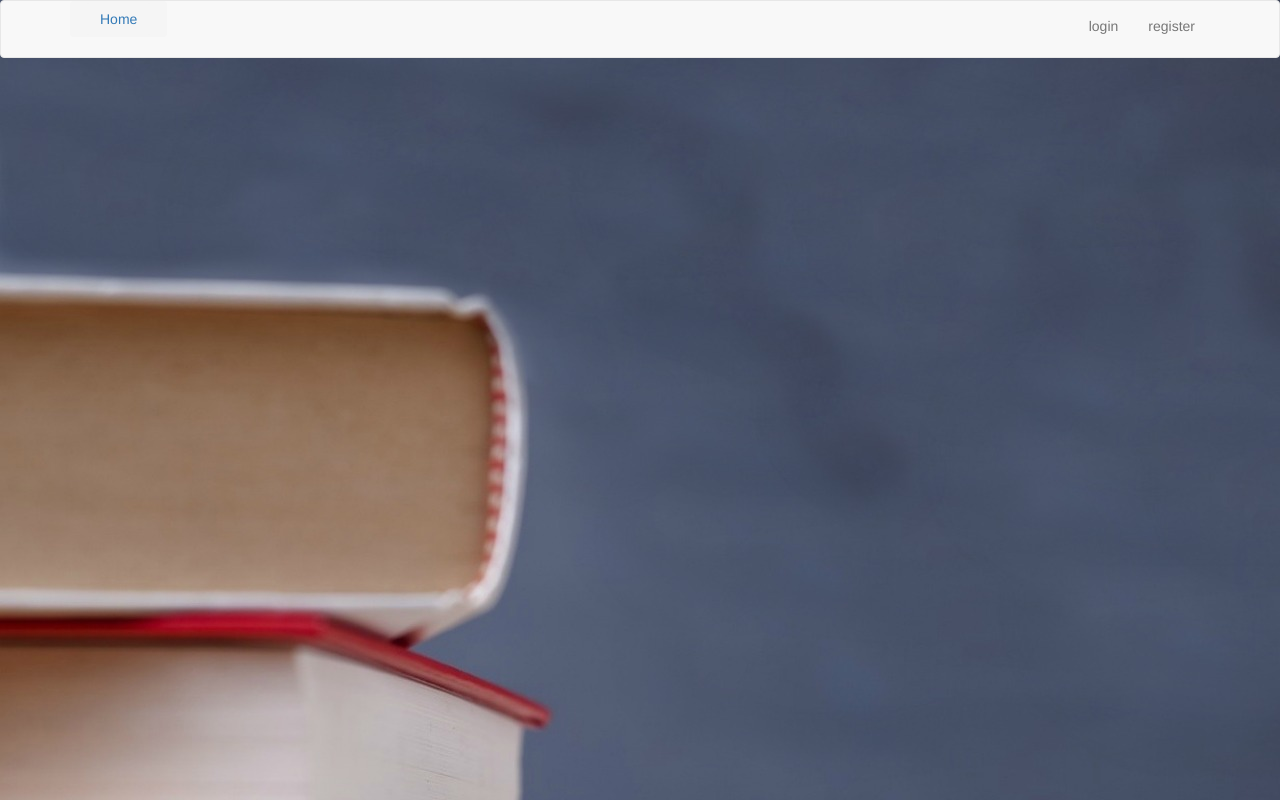
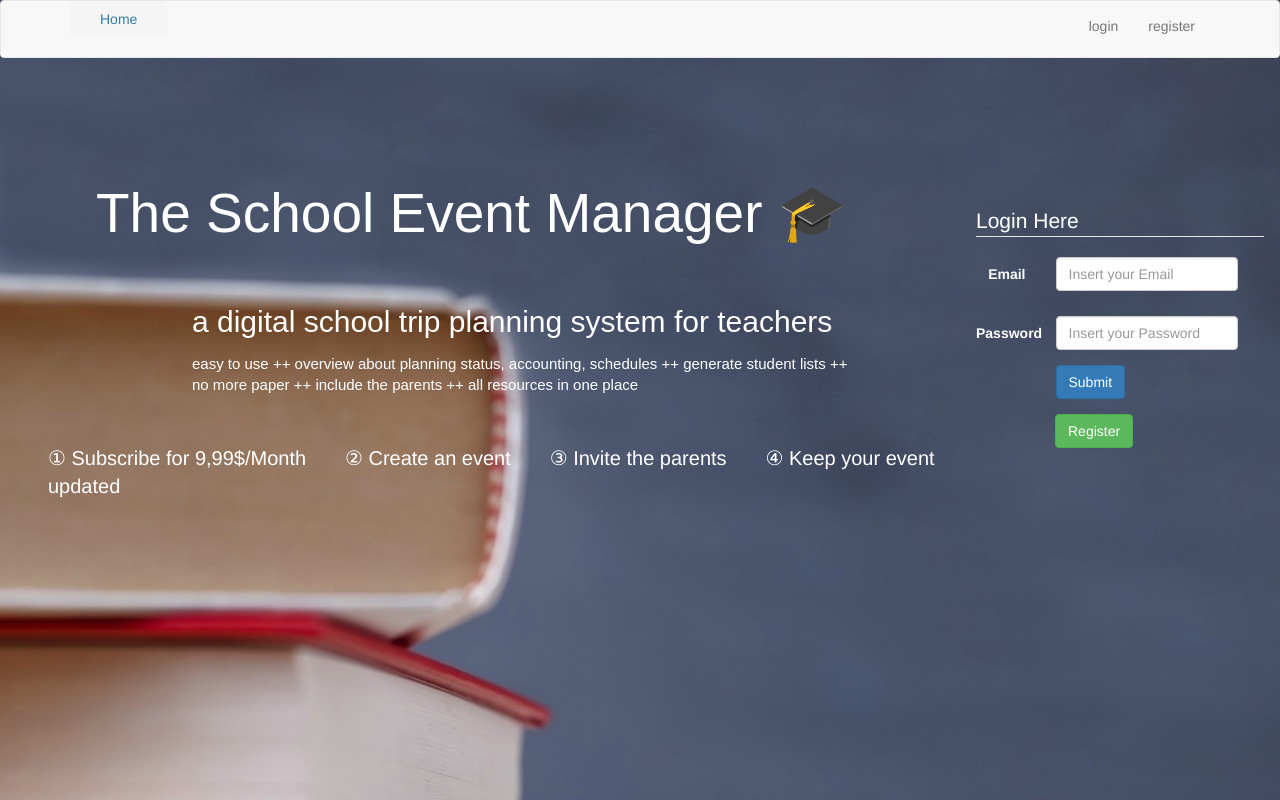
Before and after one commit to shyamTum15/SEBA17_Team_58, an Angular app in the folder SEBA-frontend/: page /start in a window 1280 px wide. Before the commit this address led to /. Built offline with nearby package versions, Linux system fonts and the light colour scheme.

Commit message:
added startpage presenting the business model, some minor design changes

```diff
--- a/SEBA-frontend/src/app/add/add.component.html
+++ b/SEBA-frontend/src/app/add/add.component.html
@@ -1,4 +1,4 @@
-
+<div class="container">
 <div class="panel panel-default">
   <div class="panel-heading">Event Entry Form : You can add an Event's detail information here.</div>
   <div class="panel-body">
@@ -40,3 +40,4 @@
 
   </div>
 </div>
+</div>
--- a/SEBA-frontend/src/app/app-routing.module.ts
+++ b/SEBA-frontend/src/app/app-routing.module.ts
@@ -22,11 +22,12 @@ import 'rxjs/add/operator/startWith';
 import {BehaviorSubject} from 'rxjs/BehaviorSubject';
 import { Injectable } from "@angular/core";
 import { Inject } from "@angular/core";
+import {StartPageComponent} from './startpage/startpage.component';
 // import {Http} from 'angular2/http';
 
 const routes:Routes = [
   // {path:'',redirectTo:'/home', pathMatch:'full'},
-  {path:'',redirectTo:'/login', pathMatch:'full'},
+  {path:'',redirectTo:'/start', pathMatch:'full'},
   {path:'register', component:RegisterComponent},
   {path:'home', component:HomeComponent},
   {path:'login', component:LoginComponent},
@@ -35,7 +36,8 @@ const routes:Routes = [
   {path:'show/:id', component:ShowComponent},
   {path:'show-user/:id', component:ShowUserComponent},
   {path:'send-event/:id', component:SendEventComponent},
-  {path:'eventoverview/:id', component:EventOverviewComponent}
+  {path:'eventoverview/:id', component:EventOverviewComponent},
+  {path:'start', component:StartPageComponent}
   ];
 
 @Injectable()
--- a/SEBA-frontend/src/app/app.component.html
+++ b/SEBA-frontend/src/app/app.component.html
@@ -1,5 +1,5 @@
 <app-navbar></app-navbar>
-<div class="container">
+<div>
   <router-outlet>
 
   </router-outlet>
--- a/SEBA-frontend/src/app/edit/edit.component.html
+++ b/SEBA-frontend/src/app/edit/edit.component.html
@@ -1,4 +1,4 @@
-
+<div class="container">
 <div class="panel panel-default">
   <div class="panel-heading">Event Entry Form : You can add an Event's detail information here.</div>
   <div class="panel-body">
@@ -40,3 +40,4 @@
 
   </div>
 </div>
+</div>
--- a/SEBA-frontend/src/app/home/home.component.html
+++ b/SEBA-frontend/src/app/home/home.component.html
@@ -1,3 +1,4 @@
+<div class="container">
 <table class="table table-hover" *ngIf="appglobals.getUserGlobal()">
 		  <thead>
 			<tr>
@@ -22,3 +23,4 @@
 			 </tr>
 		  </tbody>
 		</table>
+</div>
--- a/SEBA-frontend/src/app/login/login.component.css
+++ b/SEBA-frontend/src/app/login/login.component.css
@@ -1,3 +1,7 @@
 legend{
   color: white;
 }
+
+.container {
+  max-width: 90%;
+}
--- a/SEBA-frontend/src/app/login/login.component.html
+++ b/SEBA-frontend/src/app/login/login.component.html
@@ -8,13 +8,13 @@
         <form id="registrationForm" class="form-horizontal" (submit)="authenticateUser()" data-toggle="validator" role="form" ng-submit="form.$valid && submit()">
 <fieldset>
 
-<!-- Form Name -->
+<!-- Form Name-->
 <legend>Login Here</legend>
 
 <!-- Text input-->
 <div class="form-group">
-  <label class="col-md-4 control-label" for="email">Email</label>
-  <div class="col-md-4">
+  <label class="col-md-3 control-label" for="email">Email</label>
+  <div class="col-md-8">
   <input id="email" name="email" required placeholder="Insert your Email" class="form-control input-md" type="email" [(ngModel)]="model.email" #email="ngModel" pattern="[A-Za-z0-9._%+-]+@[A-Za-z0-9.-]+\.[A-Za-z]{1,63}$">
   <div *ngIf="email.errors && (email.dirty || email.touched)" class="alert alert-danger">
   	<div [hidden]="!email.errors.required">
@@ -30,8 +30,8 @@
 
 <!-- Text input-->
 <div class="form-group">
-  <label class="col-md-4 control-label" for="password">Password</label>
-  <div class="col-md-4">
+  <label class="col-md-3 control-label" for="password">Password</label>
+  <div class="col-md-8">
   <input id="password" name="password" placeholder="Insert your Password" class="form-control input-md" type="password" [(ngModel)]="model.password" required #password="ngModel" minlength="4">
   <div *ngIf="password.errors && (password.dirty || password.touched)" class="alert alert-danger">
   	<div [hidden]="!password.errors.required">
@@ -46,8 +46,8 @@
 
 <!-- Button -->
 <div class="form-group">
-  <label class="col-md-4 control-label" for="singlebutton"> </label>
-  <div class="col-md-4">
+  <label class="col-md-3 control-label" for="singlebutton"> </label>
+  <div class="col-md-8">
     <button type="submit" id="singlebutton" name="singlebutton" class="btn btn-primary">Submit</button>
   </div>
 </div>
--- a/SEBA-frontend/src/app/show/show.component.html
+++ b/SEBA-frontend/src/app/show/show.component.html
@@ -1,3 +1,4 @@
+<div class="container">
 <div class="panel panel-default" *ngIf=event>
   <div class="panel-heading">Event detail Form : You can see the detail information of an Event in this page.</div>
   <div class="panel-body">
@@ -44,3 +45,4 @@
 
   </div>
 </div>
+</div>
--- /dev/null
+++ b/SEBA-frontend/src/app/startpage/startpage.component.css
@@ -0,0 +1,58 @@
+
+.container {
+  padding-right: 0 !important;
+  padding-left: 0 !important;
+  margin-right: 0 !important;
+  margin-left: 0 !important;
+  width: 100%;
+  float: right;
+}
+
+.row {
+  padding: 0px !important;
+  margin: 0px !important;
+}
+
+.col-md-3, .col-md-6, .col-md-9 {
+  padding-right: 0 !important;
+  padding-left: 0 !important;
+  margin-right: 0 !important;
+  margin-left: 0 !important;
+}
+
+#headline {
+font-size: 55px;
+font-family: sans-serif;
+padding-left: 10%;
+padding-top: 10%;
+font-weight: lighter;
+}
+
+#belowHeadline{
+  font-size: 30px;
+  font-family: sans-serif;
+  padding-left: 20%;
+  padding-top: 5%;
+  font-weight: lighter;
+}
+
+#features {
+  font-size: 15px;
+  font-family: sans-serif;
+  padding-left: 20%;
+  padding-top: 1%;
+  font-weight: lighter;
+}
+
+#loginColumn {
+  padding-top: 10%;
+  padding-right: 5%;
+}
+
+#businessModel {
+  font-size: 20px;
+  padding-top:5%;
+  padding-left: 5%;
+  display: inline-block;
+  font-weight: lighter;
+}
--- /dev/null
+++ b/SEBA-frontend/src/app/startpage/startpage.component.html
@@ -0,0 +1,30 @@
+<div class="container">
+  <div class="row">
+    <div class="col-md-9">
+      <div id="headline"> The School Event Manager 🎓</div>
+      <div id="belowHeadline"> a digital school trip planning system for teachers </div>
+      <div id="features">
+        easy to use ++ overview about planning status, accounting, schedules ++ generate student lists ++ <br>
+        no more paper ++ include the parents ++ all resources in one place
+      </div>
+      <div class="row">
+        <div id="businessModel">
+          ① Subscribe for 9,99$/Month &nbsp; &nbsp; &nbsp;
+          ② Create an event &nbsp; &nbsp; &nbsp;
+          ③ Invite the parents &nbsp; &nbsp; &nbsp;
+          ④ Keep your event updated
+        </div>
+      </div>
+    </div>
+    <div class="col-md-3" id="loginColumn">
+      <div class="row">
+        <app-login></app-login>
+      </div>
+      <div class="row">
+        <div class="col-md-3"></div>
+        <div class="col-md-8">
+          <button class="btn btn-success btn-btn-xl" routerLink="/register">Register</button>
+        </div>
+      </div>
+    </div>
+  </div>
--- /dev/null
+++ b/SEBA-frontend/src/app/startpage/startpage.component.ts
@@ -0,0 +1,19 @@
+import { Component, OnInit } from '@angular/core';
+import {ActivatedRoute, Params, Router} from '@angular/router';
+
+@Component({
+  selector: 'app-startpage',
+  templateUrl: './startpage.component.html',
+  styleUrls: ['./startpage.component.css']
+})
+export class StartPageComponent implements OnInit {
+
+  constructor(
+    public route: ActivatedRoute,
+    public router: Router,
+  ) { }
+
+  ngOnInit() {
+  }
+
+}
```
Also changed, not shown: SEBA-frontend/src/app/app.module.ts (+5 -2 lines).
